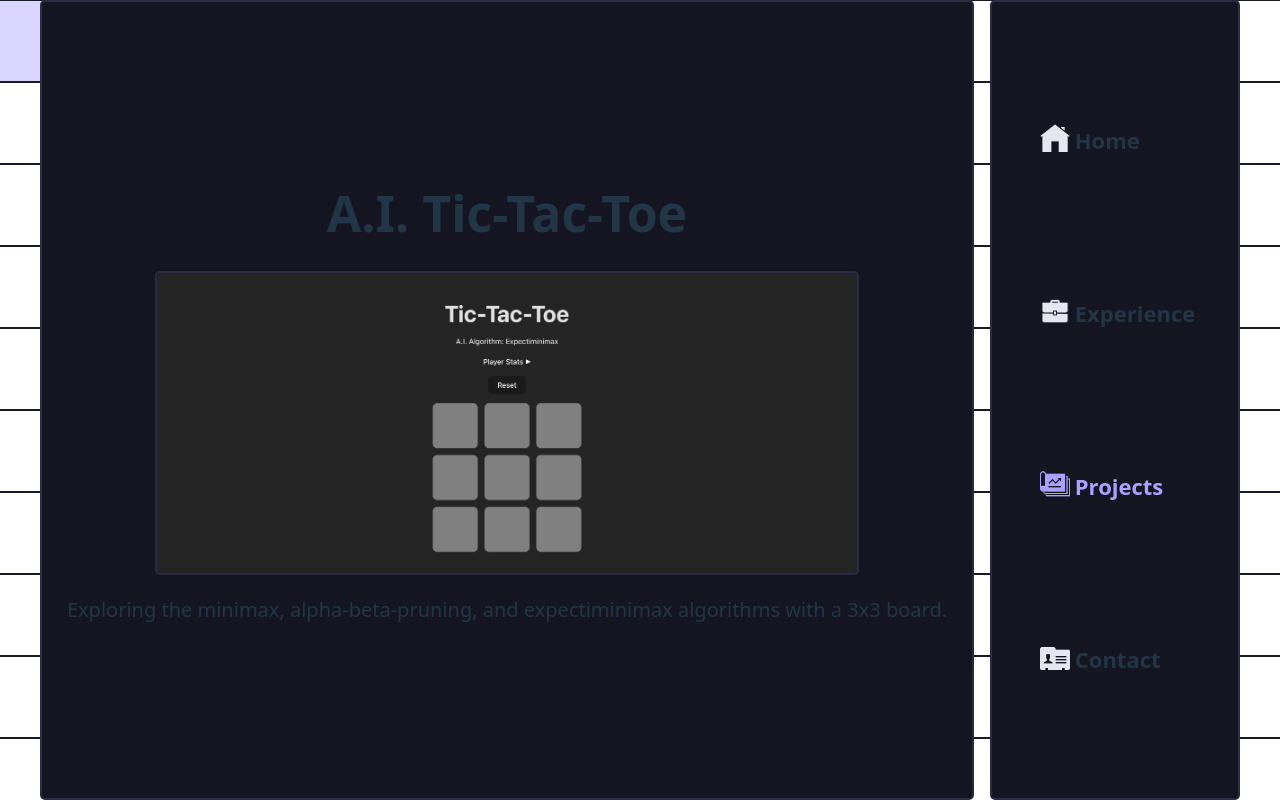
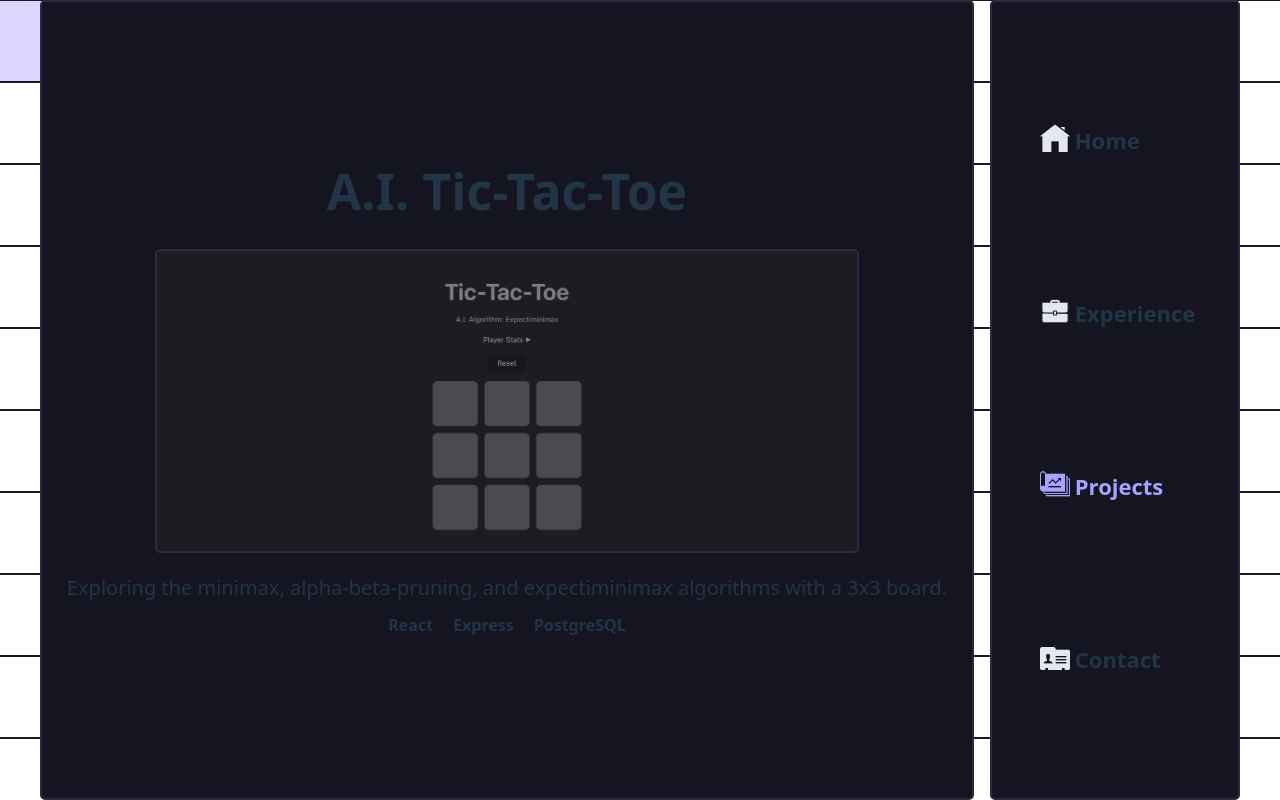
Before and after one commit to devangmalhotra/portfolio-website, a React (Vite) app: page / in a window 1280 px wide. Both pictures are taken after a click on the item "Projects". Built offline with nearby package versions, Linux system fonts and the light colour scheme.

Commit message:
updated files

```diff
--- a/src/Components/Projects/ProjectCard/ProjectCard.css
+++ b/src/Components/Projects/ProjectCard/ProjectCard.css
@@ -37,4 +37,15 @@
 
 .project-card img {
     height: 450px;
+    opacity: 50%;
 }
+
+.stack-badges {
+    margin: 10px;
+}
+
+.stack-badges div {
+    display: inline;
+    margin: 10px;
+    font-weight: bold;
+}
--- a/src/Components/Projects/ProjectCard/ProjectCard.jsx
+++ b/src/Components/Projects/ProjectCard/ProjectCard.jsx
@@ -1,17 +1,26 @@
 import React from 'react'
 import './ProjectCard.css'
 import ticTacToeScreenshot from '../../../assets/ProjectScreenshots/tic-tac-toe-screenshot.png'
+import ProjectStackLabel from '../ProjectStackLabel/ProjectStackLabel'
 
 function ProjectCard(props) {
+    const renderStackBadges = () => {
+        return props.stack.map((item, index) => {
+            return (<div key={index}>{item}</div>)
+        })
+    }
+
   return (
     <div className='project-card card'>
         <div className='card-content project-card-content'>
             <h2>{props.name}</h2>
             <div className='project-img-container'>
-            <img src={ticTacToeScreenshot} alt="Tic-Tac-Toe Screenshot" />
-        </div>
-
-        <p>{props.description}</p>
+                <img src={ticTacToeScreenshot} alt="Tic-Tac-Toe Screenshot" />
+            </div>
+            <p>{props.description}</p>
+            <div className='stack-badges'>
+                {renderStackBadges()}
+            </div>
         </div>
 
     </div>
--- /dev/null
+++ b/src/Components/Projects/ProjectStackLabel/ProjectStackLabel.jsx
@@ -0,0 +1,10 @@
+import React from 'react'
+import './ProjectStackLabel.css'
+
+function ProjectStackLabel() {
+  return (
+    <div>ProjectStackLabel</div>
+  )
+}
+
+export default ProjectStackLabel
--- a/src/Components/Projects/ProjectsMain/ProjectsMain.jsx
+++ b/src/Components/Projects/ProjectsMain/ProjectsMain.jsx
@@ -5,7 +5,7 @@ import ProjectCard from '../ProjectCard/ProjectCard'
 function ProjectsMain() {
   return (
     <div className='page'>
-        <ProjectCard name='A.I. Tic-Tac-Toe' description='Exploring the minimax, alpha-beta-pruning, and expectiminimax algorithms with a 3x3 board.' />
+        <ProjectCard name='A.I. Tic-Tac-Toe' description='Exploring the minimax, alpha-beta-pruning, and expectiminimax algorithms with a 3x3 board.' stack={["React", "Express", "PostgreSQL"]} />
     </div>
   )
 }
```
Also changed, not shown: src/Components/Projects/ProjectStackLabel/ProjectStackLabel.css (added).
